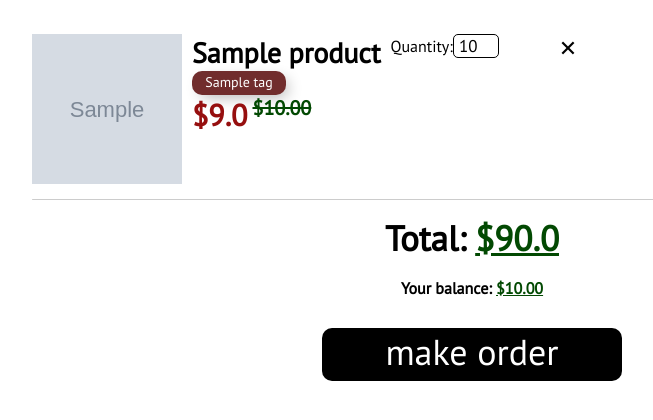
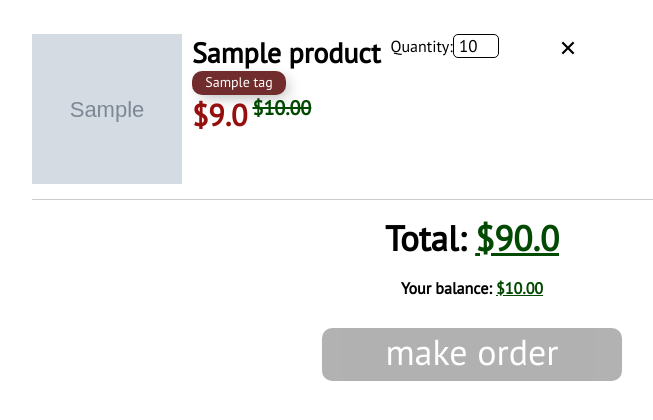
Before and after one commit to a-povazhnyi/django_vinylin, a Django app: page /orders/cart/1/ in a window 1280 px wide. Shown: the part 314-734 px from the top of the page, without its empty margins (168-821 px from the left). Run offline with Django 3.2, Linux system fonts and the light colour scheme; a user stored in the database is signed in; tables that the repository leaves empty hold one stand-in row (values such as "Sample post"); grey boxes marked "Sample" are stand-in pictures; parts of the project's set-up code (start-up, migrations or seed data) failed here and were passed over; some libraries are stand-ins or nearby versions.

Commit message:
feat: add total price cart template

```diff
--- a/vinylin/orders/templates/orders/cart.html
+++ b/vinylin/orders/templates/orders/cart.html
@@ -103,9 +103,16 @@
             </span>
             </div>
 
-          <a href="#" class="make-order">
+            {% if total_price > user.profile.balance %}
+              <div class="make-order">
+                <div class="button-wrapper single-button-wrapper__disabled">make order</div>
+              </div>
+
+            {% else %}
+              <a href="{% url 'make_order' cart_pk=cart_pk %}" class="make-order">
                 <div class="button-wrapper single-button-wrapper">make order</div>
               </a>
+            {% endif %}
           </div>
         </div>
       {% endif %}
--- a/vinylin/vinylin/static/css/orders.css
+++ b/vinylin/vinylin/static/css/orders.css
@@ -124,6 +124,16 @@ span.user-balance {
     text-decoration: underline;
 }
 
-a.make-order {
+.make-order {
     font-size: 36px;
 }
+
+span.order-number {
+    font-size: 25px;
+}
+
+span.order-item-quantity {
+    font-size: 22px;
+    margin-left: 25px;
+    color: rgb(113, 45, 45);
+}
```
Lines whose indentation alone changed are shown as unchanged.
